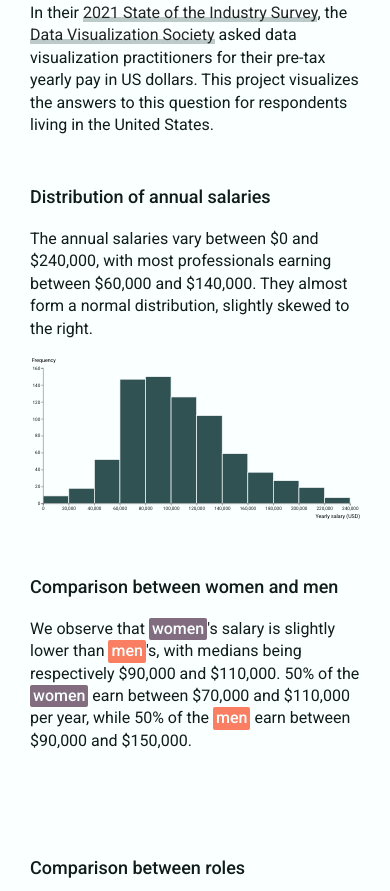
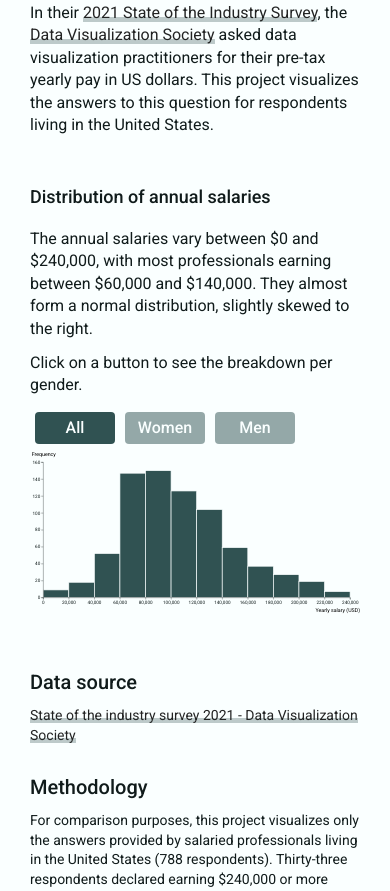
Before and after one commit to cyhfe/d3js-in-action, a website built with Vite: page index.html in a window 390 px wide. Shown: the part 204-1095 px from the top of the page. Built offline with nearby package versions, Linux system fonts and the light colour scheme.

Commit message:
interaction

```diff
--- a/index.html
+++ b/index.html
@@ -3,9 +3,7 @@
   <head>
     <meta charset="UTF-8" />
     <meta name="viewport" content="width=device-width, initial-scale=1.0" />
-    <title>
-      Earnings of Data Visualization practitioners | D3.js in Action
-    </title>
+    <title>Filtered histogram | D3.js in Action</title>
   </head>
   <body>
     <div class="container">
@@ -25,42 +23,15 @@
 
       <h2>Distribution of annual salaries</h2>
       <div class="intro">
-        The annual salaries vary between $0 and $240,000, with most
-        professionals earning between $60,000 and $140,000. They almost form a
-        normal distribution, slightly skewed to the right.
+        <p>
+          The annual salaries vary between $0 and $240,000, with most
+          professionals earning between $60,000 and $140,000. They almost form a
+          normal distribution, slightly skewed to the right.
+        </p>
+        <p>Click on a button to see the breakdown per gender.</p>
       </div>
+      <div id="filters"></div>
       <div id="histogram" class="responsive-svg-container"></div>
-
-      <h2>Comparison between women and men</h2>
-      <div class="intro">
-        We observe that <span class="text-legend women">women</span>'s salary is
-        slightly lower than <span class="text-legend men">men</span>'s, with
-        medians being respectively $90,000 and $110,000. 50% of the
-        <span class="text-legend women">women</span> earn between $70,000 and
-        $110,000 per year, while 50% of the
-        <span class="text-legend men">men</span> earn between $90,000 and
-        $150,000.
-      </div>
-      <div class="row">
-        <div class="col col-6">
-          <div id="pyramid" class="responsive-svg-container"></div>
-        </div>
-        <div class="col col-6">
-          <div id="boxplot" class="responsive-svg-container"></div>
-        </div>
-      </div>
-
-      <h2>Comparison between roles</h2>
-      <div class="intro">
-        The violin charts below represent the salary distribution for five
-        leading data visualization roles: analyst, developer, designer,
-        scientist, and leadership. We observe that analysts have the lowest
-        average salary, while respondents with a leadership position have the
-        highest. The thicker a violin is, the more respondents it contains for a
-        specific salary bracket. On the contrary, thinner plots have a lower
-        number of responses.
-      </div>
-      <div id="violin" class="responsive-svg-container"></div>
 
       <div class="source">
         <h3>Data source</h3>
@@ -74,14 +45,11 @@
           For comparison purposes, this project visualizes only the answers
           provided by salaried professionals living in the United States (788
           respondents). Thirty-three respondents declared earning $240,000 or
-          more annually and are not represented in the visualizations.
-        </p>
-        <p>
-          The pyramid chart and the boxplot present only the data from
-          respondents identifying as women or men (735 respondents).
+          more annually and are not represented in the visualization.
         </p>
       </div>
     </div>
+
     <script src="./main.js" type="module"></script>
   </body>
 </html>
--- a/src/css/base.css
+++ b/src/css/base.css
@@ -1,19 +1,17 @@
-@import url("https://fonts.googleapis.com/css2?family=Roboto:wght@400;500&display=swap");
+@import url('https://fonts.googleapis.com/css2?family=Roboto:wght@400;500&display=swap');
 
 html {
   font-size: 62.5%;
   -webkit-font-smoothing: antialiased;
   box-sizing: border-box;
 }
-*,
-::after,
-::before {
+*, ::after, ::before {
   box-sizing: inherit;
 }
 body {
   margin: 0;
   background-color: #faffff;
-  font-family: "Roboto", sans-serif;
+  font-family: 'Roboto', sans-serif;
   font-size: 1.6rem;
   line-height: 1.4;
   font-weight: 400;
@@ -27,32 +25,9 @@ body {
   width: 100%;
   max-width: 1200px;
 }
-.row {
-  display: flex;
-  flex-wrap: wrap;
-  margin-left: -15px;
-  margin-right: -15px;
-}
-.col {
-  position: relative;
-  width: 100%;
-  min-height: 1px;
-  padding-right: 15px;
-  padding-left: 15px;
-  flex-basis: 0;
-  flex-grow: 1;
-  max-width: 100%;
-}
-.col-6 {
-  flex: 0 0 50%;
-  max-width: 50%;
-}
 
 /* Type */
-h1,
-h2,
-h3,
-h4 {
+h1, h2, h3, h4 {
   font-weight: 500;
 }
 h1 {
@@ -69,14 +44,7 @@ h3 {
   font-size: 2rem;
   line-height: 1.2;
 }
-.em {
-  font-weight: 500;
-}
 @media screen and (max-width: 596px) {
-  .col-6 {
-    flex: 0 0 100%;
-    max-width: 100%;
-  }
   h1 {
     font-size: 3rem;
   }
@@ -96,8 +64,7 @@ a {
   box-shadow: inset 0 -5px 0 0 rgba(48, 82, 82, 0.3);
   transition: box-shadow 0.2s ease-out;
 }
-a:hover,
-a:focus {
+a:hover, a:focus {
   box-shadow: inset 0 -18px 0 0 rgba(48, 82, 82, 0.3);
   transition-timing-function: ease-in;
 }
@@ -114,18 +81,3 @@ a:focus {
   margin: 50px 0 30px;
   font-size: 1.4rem;
 }
-
-/* legend */
-.text-legend {
-  display: inline-block;
-  padding: 0px 3px;
-  color: #f8ffff;
-  font-weight: 500;
-  border-radius: 2px;
-}
-.text-legend.women {
-  background-color: #826c7f;
-}
-.text-legend.men {
-  background-color: #fa7e61;
-}
--- a/src/css/visualization.css
+++ b/src/css/visualization.css
@@ -2,11 +2,6 @@
 .responsive-svg-container {
   width: 100%;
   max-width: 1000px;
-}
-@media screen and (max-width: 596px) {
-  .responsive-svg-container {
-    margin-bottom: 20px;
-  }
 }
 
 /* Axis and labels styles */
@@ -14,3 +9,31 @@
   font-family: 'Roboto', sans-serif;
   font-size: 14px;
 }
+
+/* Filters */
+#filters {
+  margin: 10px 0px 5px;
+}
+.filter {
+  min-width: 80px;
+  margin: 0 5px;
+  padding: 8px 10px;
+  font-family: 'Roboto', sans-serif;
+  font-size: 16px;
+  line-height: 1;
+  color: #faffff;
+  font-weight: 500;
+  background-color: rgba(48, 82, 82, 0.5);
+  border: none;
+  border-radius: 4px;
+  cursor: pointer;
+  transition: background-color 0.3ms ease-in;
+}
+.filter:hover,
+.filter.active {
+  background-color: rgba(48, 82, 82, 1);
+  transition-timing-function: ease-out;
+}
+.filter.active {
+  cursor: default;
+}
--- a/src/drawHistogram.js
+++ b/src/drawHistogram.js
@@ -1,4 +1,5 @@
 import * as d3 from "d3"
+import { xScale, yScale, binGenerator } from "./scales"
 
 // Colors
 const slateGray = "#305252"
@@ -7,13 +8,13 @@ const white = "#faffff"
 const womenColor = "#826C7F"
 const menColor = "#FA7E61"
 
+const margin = { top: 40, right: 30, bottom: 50, left: 40 }
+const width = 1000
+const height = 500
+export const innerWidth = width - margin.left - margin.right
+export const innerHeight = height - margin.top - margin.bottom
+
 export default function drawHistogram(data) {
-  const margin = { top: 40, right: 30, bottom: 50, left: 40 }
-  const width = 1000
-  const height = 500
-  const innerWidth = width - margin.left - margin.right
-  const innerHeight = height - margin.top - margin.bottom
-
   // Append the SVG container
   const svg = d3
     .select("#histogram")
@@ -25,22 +26,7 @@ export default function drawHistogram(data) {
     .append("g")
     .attr("transform", `translate(${margin.left}, ${margin.top})`)
 
-  const binGenerator = d3.bin().value((d) => d.salary)
   const bins = binGenerator(data)
-
-  const minSalary = bins[0].x0
-  const maxSalary = bins[bins.length - 1].x1
-  const xScale = d3
-    .scaleLinear()
-    .domain([minSalary, maxSalary])
-    .range([0, innerWidth])
-  const binsMaxLength = d3.max(bins, (d) => d.length)
-  const yScale = d3
-    .scaleLinear()
-    .domain([0, binsMaxLength])
-    .range([innerHeight, 0])
-    .nice()
-
   innerChart
     .selectAll("rect")
     .data(bins)
--- /dev/null
+++ b/src/interactions.js
@@ -0,0 +1,51 @@
+import * as d3 from "d3"
+import { xScale, yScale, binGenerator } from "./scales"
+import { innerHeight } from "./drawHistogram"
+const filters = [
+  { id: "all", label: "All", isActive: true },
+  { id: "Female", label: "Women", isActive: false },
+  { id: "Male", label: "Men", isActive: false },
+]
+
+const populateFilters = (data) => {
+  d3.select("#filters")
+    .selectAll(".filter")
+    .data(filters)
+    .join("button")
+    .attr("class", (d) => `filter ${d.isActive ? "active" : ""}`)
+    .text((d) => d.label)
+    .on("click", (e, d) => {
+      console.log("DOM event", e)
+      console.log("Attached datum", d)
+
+      if (!d.isActive) {
+        filters.forEach((f) => (f.isActive = f.id === d.id ? true : false))
+        d3.selectAll(".filter").classed("active", (filter) =>
+          filter.id === d.id ? true : false
+        )
+
+        updateHistogram(d.id, data)
+      }
+    })
+}
+
+function updateHistogram(filterId, data) {
+  let updatedData =
+    filterId === "all"
+      ? data
+      : data.filter((respondent) => respondent.gender === filterId)
+  console.log(data, updatedData)
+  // Update the bins
+  const updatedBins = binGenerator(updatedData)
+  console.log(updatedBins)
+  // Update the histogram
+  d3.selectAll("#histogram rect")
+    .data(updatedBins)
+    .transition()
+    .duration(500)
+    .ease(d3.easeCubicOut)
+    .attr("y", (d) => yScale(d.length))
+    .attr("height", (d) => innerHeight - yScale(d.length))
+}
+
+export default populateFilters
--- a/src/render.js
+++ b/src/render.js
@@ -1,5 +1,8 @@
 import * as d3 from "d3"
 import drawHistogram from "./drawHistogram"
+import populateFilters from "./interactions"
+import { createScales } from "./scales"
+
 const getRandomSalary = (salary) => {
   const lowerLimit = +salary.slice(1, salary.indexOf(" -")).replace(",", "")
   const upperLimit = +salary.slice(salary.indexOf(" $") + 2).replace(",", "")
@@ -17,5 +20,7 @@ export default async function render() {
     }
   })
 
+  createScales(data)
   drawHistogram(data)
+  populateFilters(data)
 }
--- /dev/null
+++ b/src/scales.js
@@ -0,0 +1,25 @@
+import * as d3 from "d3"
+import { innerHeight, innerWidth } from "./drawHistogram"
+let xScale
+let yScale
+
+const binGenerator = d3.bin().value((d) => d.salary)
+
+function createScales(data) {
+  const bins = binGenerator(data)
+
+  const minSalary = bins[0].x0
+  const maxSalary = bins[bins.length - 1].x1
+  xScale = d3
+    .scaleLinear()
+    .domain([minSalary, maxSalary])
+    .range([0, innerWidth])
+  const binsMaxLength = d3.max(bins, (d) => d.length)
+  yScale = d3
+    .scaleLinear()
+    .domain([0, binsMaxLength])
+    .range([innerHeight, 0])
+    .nice()
+}
+
+export { xScale, yScale, binGenerator, createScales }
```
